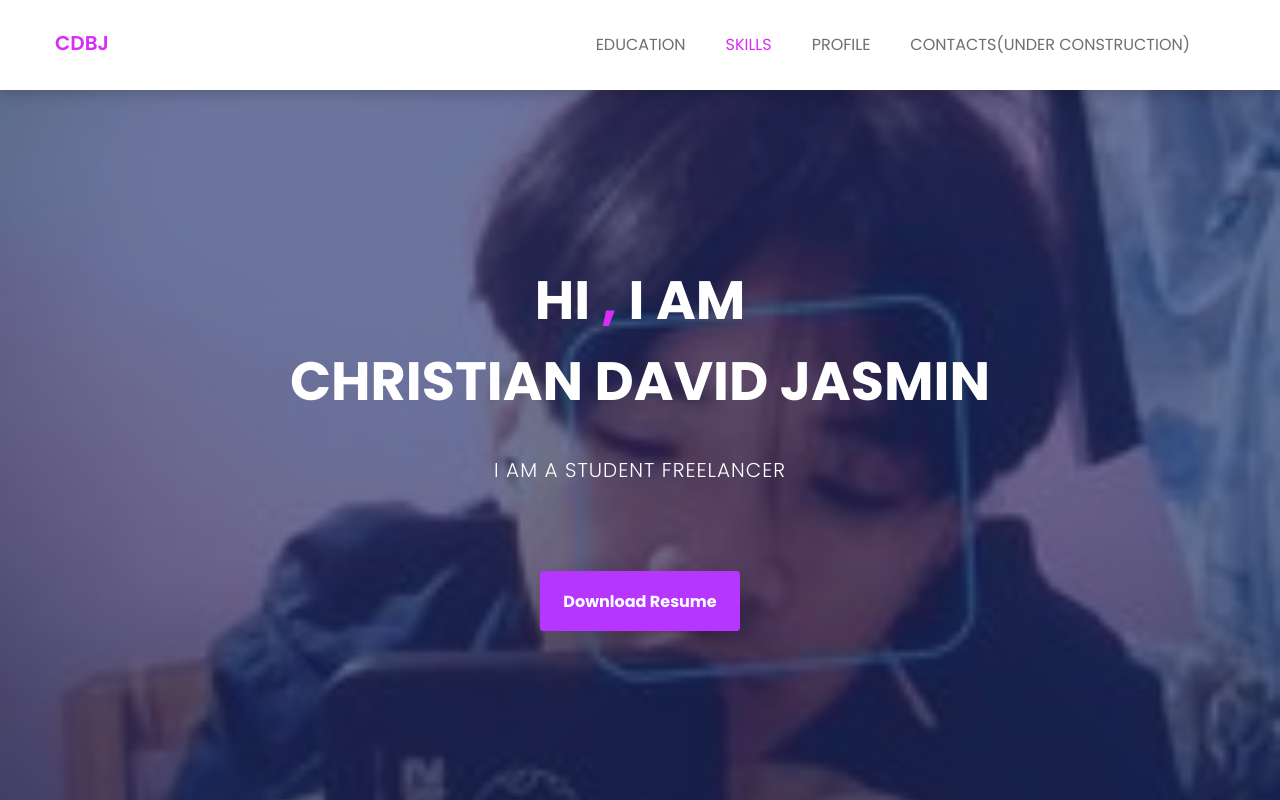
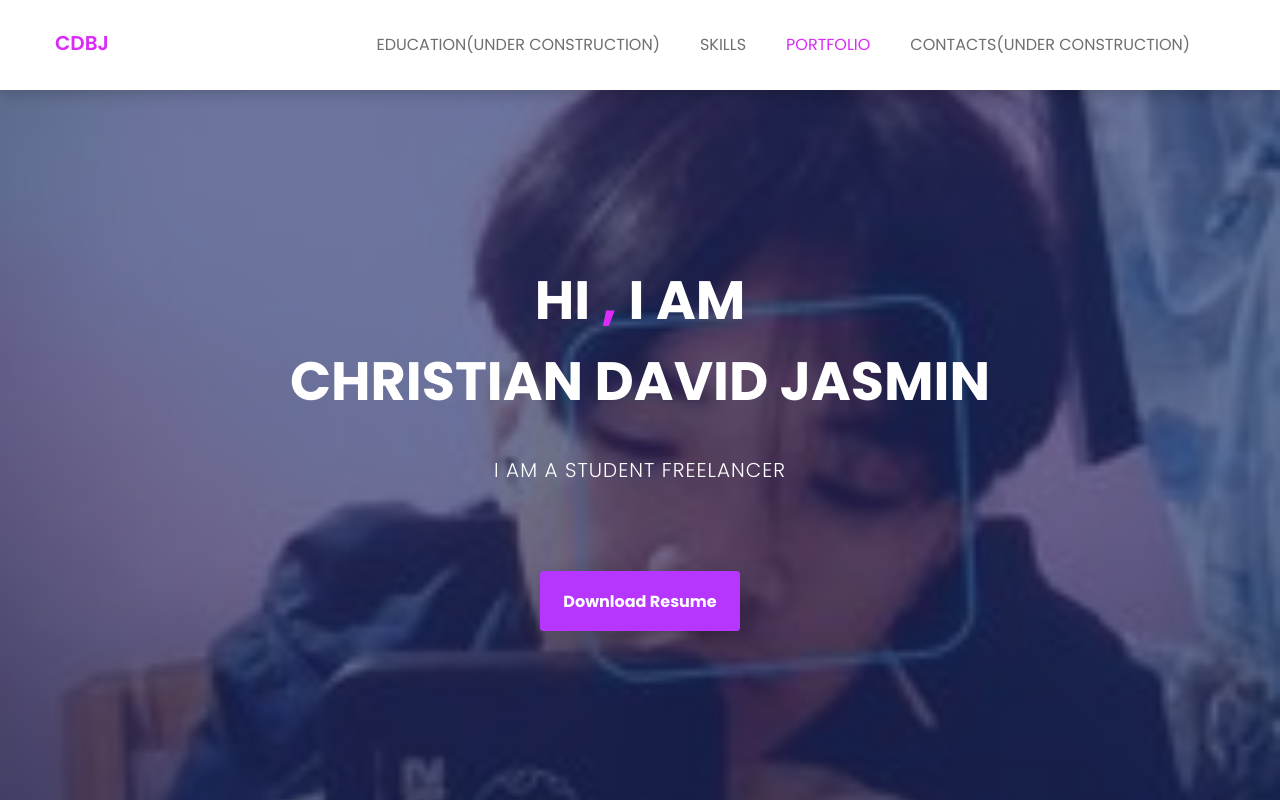
Before and after one commit to kyuremmmmz/portfolio, a plain HTML site: page index.html in a window 1280 px wide. Shown: the top 800 px of the page. Drawn offline with nearby package versions, Linux system fonts and the light colour scheme.

Commit message:
to mstert

```diff
--- a/index.html
+++ b/index.html
@@ -62,9 +62,9 @@
 			            <div class="collapse navbar-collapse menu-ui-design" id="navbar-menu">
 			                <ul class="nav navbar-nav navbar-right" data-in="fadeInDown" data-out="fadeOutUp">
 			                <li class=" smooth-menu active"></li>
-			                    <li class=" smooth-menu"><a href="#education">education</a></li>
+			                    <li class=" smooth-menu"><a href="#education">education(Under construction)</a></li>
 			                    <li class="smooth-menu"><a href="#skills">skills</a></li>
-			                    <li class="smooth-menu"><a href="#profiles">profile</a></li>
+			                    <li class="smooth-menu"><a href="#portfolio">Portfolio</a></li>
 								<li class="smooth-menu"><a href="#profiles">Contacts(Under construction)</a></li>
 			                </ul><!--/.nav -->
 			            </div><!-- /.navbar-collapse -->
```
